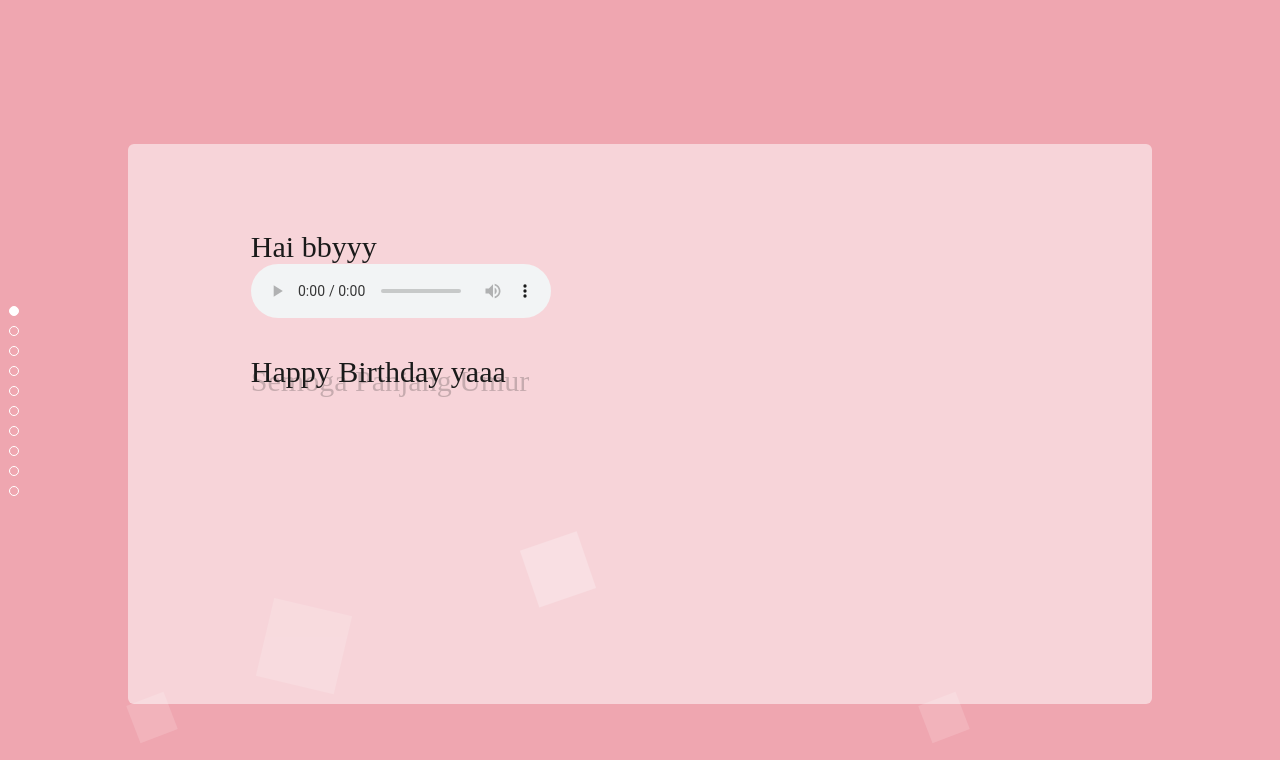
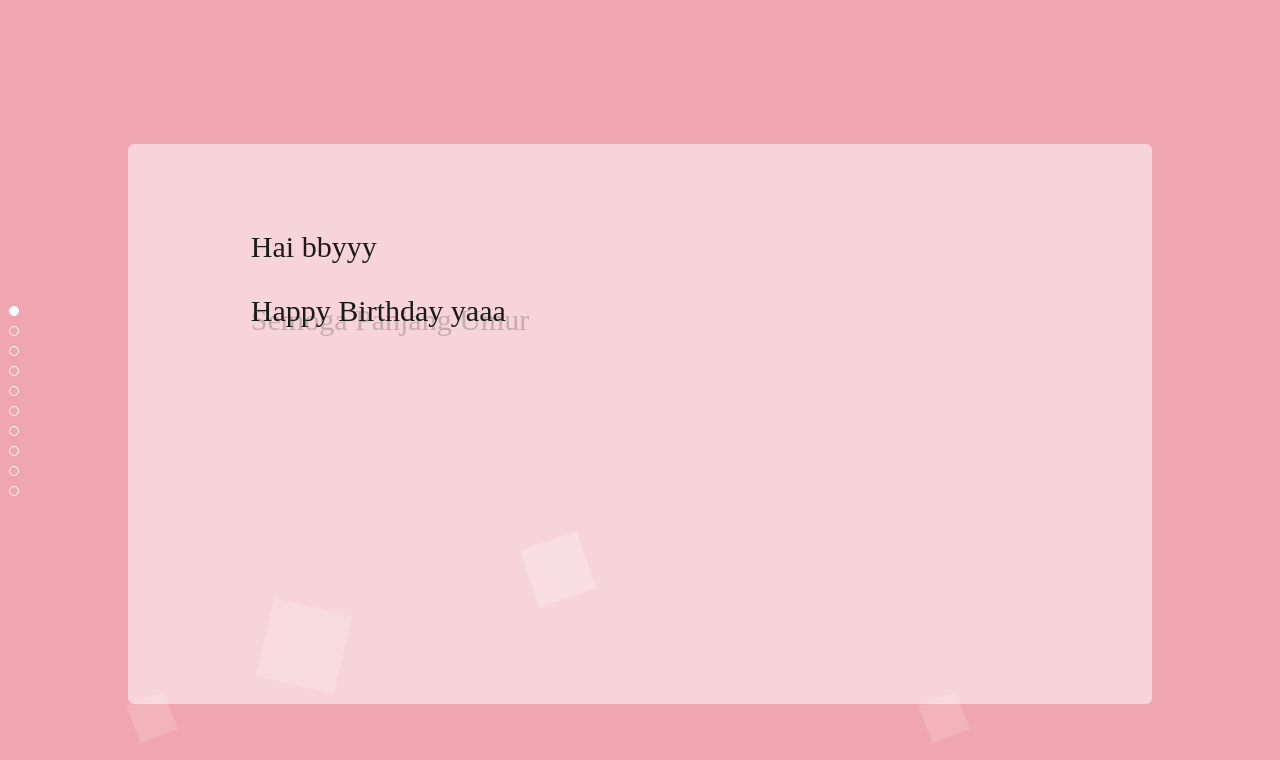
Before and after one commit to Yerlooo/birthday-iyas, a plain HTML site: page Memories.html in a window 1280 px wide. Shown: the top 760 px of the page. Drawn offline with Linux system fonts and the light colour scheme; no server answers.

Commit message:
memperbarui kata

```diff
--- a/Memories.html
+++ b/Memories.html
@@ -20,7 +20,7 @@
         <div class="section">
           <div class="ly-box01">
             <div class="ly-txt01">
-              <p class="ly-stxt01">Hai bbyyy <audio controls src="./music/hbd.mp3" autoplay="autoplay" loop="loop"></audio></p>
+              <p class="ly-stxt01">Hai bbyyy</p>
               <p class="ly-stxt02">Happy Birthday yaaa</p>
               <p class="ly-stxt03">Semoga Panjang Umur</p>
               <p class="ly-stxt04">Sehat Selalu</p>
```
